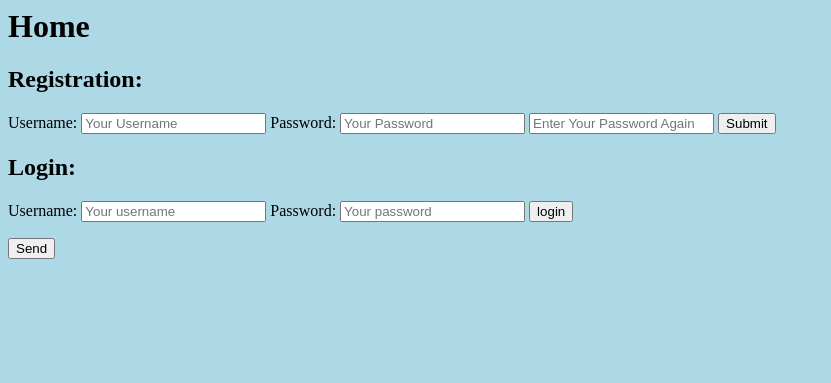
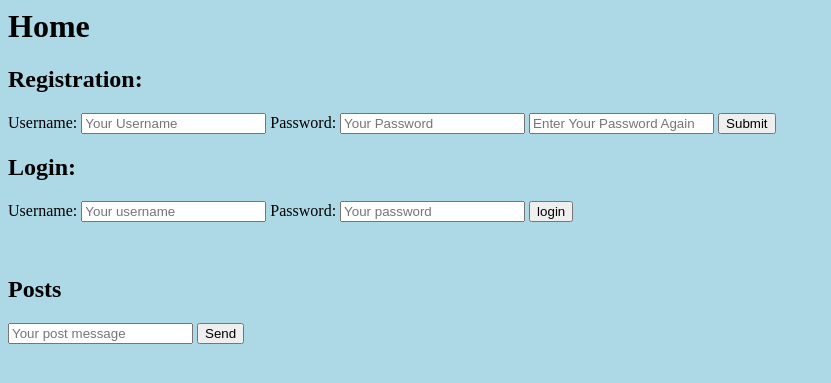
Before and after one commit to N8Goke/312WebApp, a Flask app: page / in a window 1280 px wide. Shown: the top 383 px of the page, without its empty margins (0-831 px from the left). Run offline with Flask 3, Linux system fonts and the light colour scheme.

Commit message:
Basic Send Post Messages completed

```diff
--- a/app.py
+++ b/app.py
@@ -8,6 +8,7 @@ db = mongo_client["teamInnovation"]
 
 user_collection = db["userInfo"]
 chat_collection = db["projectChat"]
+count_collection = db["chatcounter"]
 
 app = Flask(__name__)
 
@@ -71,21 +72,39 @@ def login():
     if is_Valid:
         x = 0
 
-"""
-@app.route('/sendpost', method = ['POST'])
+
+@app.route('/sendpost', methods=['POST'])
 def sendpost():
+
+    jsondata = request.get_json()
+
+    #escapehtml
+
+    count = list(count_collection.find())
+    if len(count) == 0:
+        count_collection.insert_one({"id" : 1})
+        count = list(count_collection.find())
+
+    print(count)
+    count = count[0]['id']
+    count_collection.update_one({'id' : count}, {'$inc': {'id': 1}})
+
     data = {}
-    data["id"] = 69
+    data["id"] = count
     data["username"] = "guest"
-    data["message"] = "hello world"
+    data["message"] = jsondata.get("message")
 
     chat_collection.insert_one(data)
 
-    print(data)
+    data2 = {}
+    data2["id"] = data["id"]
+    data2["username"] = data["username"]
+    data2["message"] = data["message"]
+    print(data2)
 
-    return data
+    return data2
 
-
+"""
 @app.route('/allposts', methods = ['GET'])
 def allposts():
     dbdata = chat_collection.find()
--- a/static/functions.js
+++ b/static/functions.js
@@ -6,7 +6,13 @@ function sendpost()
             console.log(this.response);
         }
     }
+    var message = document.getElementById("message").value
+    data = {"message": message}
+
+    document.getElementById("message").value = ""
+
     request.open("POST", "/sendpost")
-    request.send()
+    request.setRequestHeader('Content-Type', 'application/json')
+    request.send(JSON.stringify(data))
 
 }
--- a/templates/index.html
+++ b/templates/index.html
@@ -30,8 +30,12 @@
         <input type="submit" value="login"/>
     </form>
 
-
+    <br>
+    <h2>Posts</h2>
     <form id = "sendpostform">
+        <label for="post">
+            <input type="text" name="message" id="message" placeholder="Your post message">
+        </label>
         <button type="button" value="sendpost" onclick="sendpost();">Send</button>
     </form>
 
```
